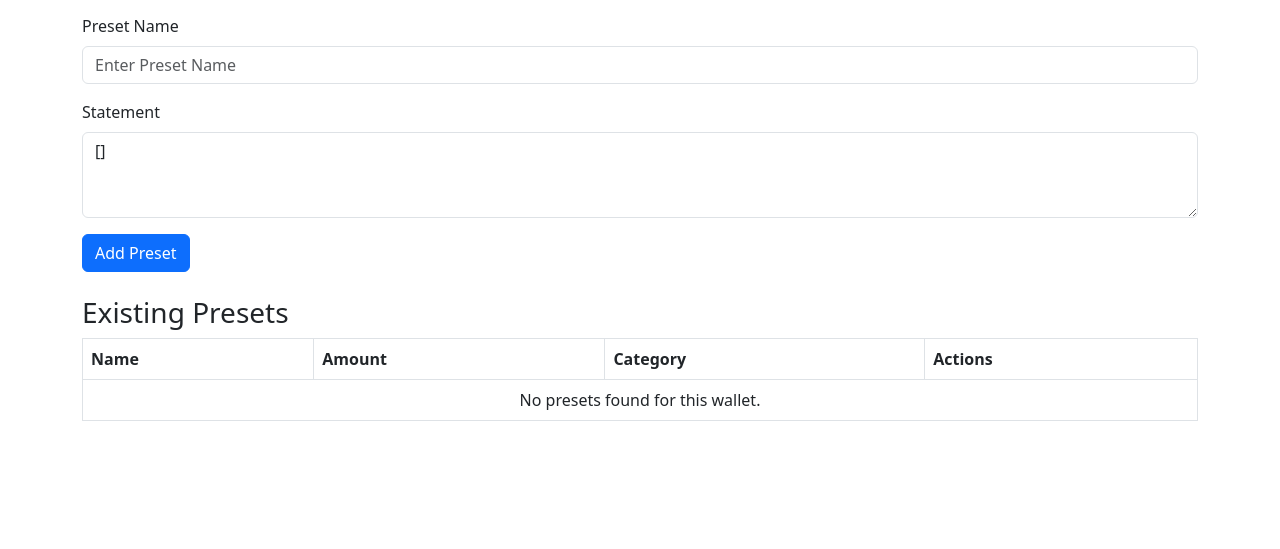
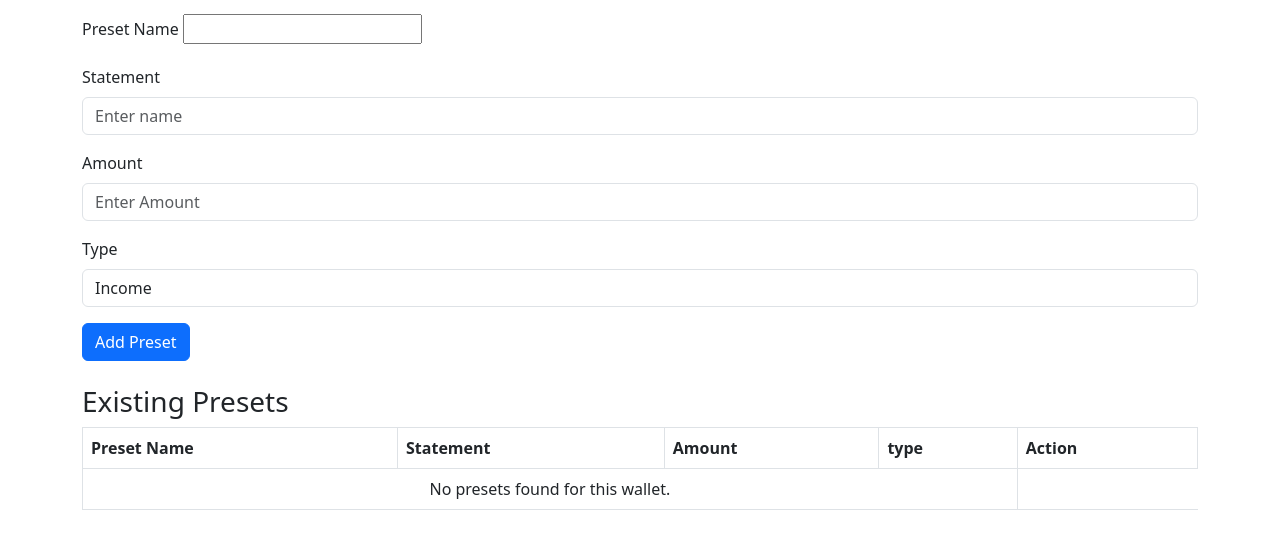
Before and after one commit to 6510685016/CN331-Project, a Django app: template catchcash/mainapp/templates/preset.html in a window 1280 px wide. Shown: the part 64-613 px from the top of the page. Run offline with Django 5.2, Linux system fonts and the light colour scheme; the template is opened without the code that fills it: values that come from a table or form of the project are taken from there, others are empty.

Commit message:
Update preset and edit_preset

```diff
--- a/catchcash/mainapp/forms.py
+++ b/catchcash/mainapp/forms.py
@@ -62,17 +62,47 @@
         return category  # ถ้าไม่เลือก "other" ก็ใช้ค่า category ที่เลือก
 
 class PresetForm(forms.ModelForm):
+    # ฟิลด์ย่อยสำหรับ statement
+    field1 = forms.CharField(
+        required=True,
+        label="Field 1",
+        widget=forms.TextInput(attrs={'class': 'form-control', 'placeholder': 'Enter name'})
+    )
+    field2 = forms.IntegerField(
+        required=True,
+        label="Field 2",
+        widget=forms.NumberInput(attrs={'class': 'form-control', 'placeholder': 'Enter Amount'})
+    )
+    field3 = forms.ChoiceField(
+        required=True,
+        label="Field 3",
+        choices=[("choice1", "Income"), ("choice2", "Outcome")],
+        widget=forms.Select(attrs={'class': 'form-control'})
+    )
+
     class Meta:
         model = Preset
-        fields = ['name', 'statement']  # ใช้เฉพาะฟิลด์ที่ต้องการ
-        widgets = {
-            'name': forms.TextInput(attrs={
-                'class': 'form-control',
-                'placeholder': 'Enter Preset Name'
-            }),
-            'statement': forms.Textarea(attrs={
-                'class': 'form-control',
-                'placeholder': 'Enter Statement as JSON',
-                'rows': 3
-            }),
+        fields = ['name']
+
+    def __init__(self, *args, **kwargs):
+        # รับ instance จาก Preset (object ที่แก้ไข)
+        instance = kwargs.get('instance')
+        if instance and instance.statement:
+            initial = kwargs.setdefault('initial', {})
+            # ดึงค่าจาก statement เพื่อใส่ในฟิลด์ย่อย
+            initial['field1'] = instance.statement.get('field1', '')
+            initial['field2'] = instance.statement.get('field2', '')
+            initial['field3'] = instance.statement.get('field3', '')
+        super().__init__(*args, **kwargs)
+
+    def save(self, commit=True):
+        instance = super().save(commit=False)
+        # รวมค่าจากฟิลด์ย่อยเป็น statement
+        instance.statement = {
+            "field1": self.cleaned_data.get('field1'),
+            "field2": self.cleaned_data.get('field2'),
+            "field3": self.cleaned_data.get('field3')
         }
+        if commit:
+            instance.save()
+        return instance
--- a/catchcash/mainapp/templates/preset.html
+++ b/catchcash/mainapp/templates/preset.html
@@ -18,28 +18,48 @@
                 {{ form.name }}
             </div>
             <div class="mb-3">
-                <label for="amount" class="form-label">Statement</label>
-                {{ form.statement }}
+                <label for="field1" class="form-label">Statement</label>
+                {{ form.field1 }}
+            </div>
+            <div class="mb-3">
+                <label for="field2" class="form-label">Amount</label>
+                {{ form.field2 }}
+            </div>
+            <div class="mb-3">
+                <label for="field3" class="form-label">Type</label>
+                {{ form.field3 }}
             </div>
             <button type="submit" class="btn btn-primary">Add Preset</button>
         </form>
+
 
         <!-- ตารางแสดง Preset -->
         <h3>Existing Presets</h3>
         <table class="table table-bordered">
             <thead>
                 <tr>
-                    <th>Name</th>
+                    <th>Preset Name</th>
+                    <th>Statement</th>
                     <th>Amount</th>
-                    <th>Category</th>
-                    <th>Actions</th>
+                    <th>type</th>
+                    <th>Action</th>
                 </tr>
             </thead>
             <tbody>
+
                 {% for preset in presets %}
                 <tr>
-                    <td>{{ preset.name }}</td>
-                    <td>{{ preset.statement }}</td>
+                    <td>
+                        <strong></strong> {{ preset.name|default:"N/A" }}<br>
+                    </td>
+                    <td>
+                        <strong></strong> {{ preset.statement.field1|default:"N/A" }}<br>
+                    </td>
+                    <td>
+                        <strong></strong> {{ preset.statement.field2|default:"N/A" }}<br>
+                    </td>
+                    <td>
+                        <strong></strong> {{ preset.statement.field3|default:"N/A" }}</td>
                     <td>
                         <!-- เพิ่มปุ่มแก้ไขและลบ -->
                         <a href="{% url 'edit_preset' preset.id %}" class="btn btn-warning btn-sm">Edit</a>
```
Also changed, not shown: catchcash/mainapp/templates/edit_preset.html (+10 -2 lines), catchcash/mainapp/views.py (+7 -57 lines).
